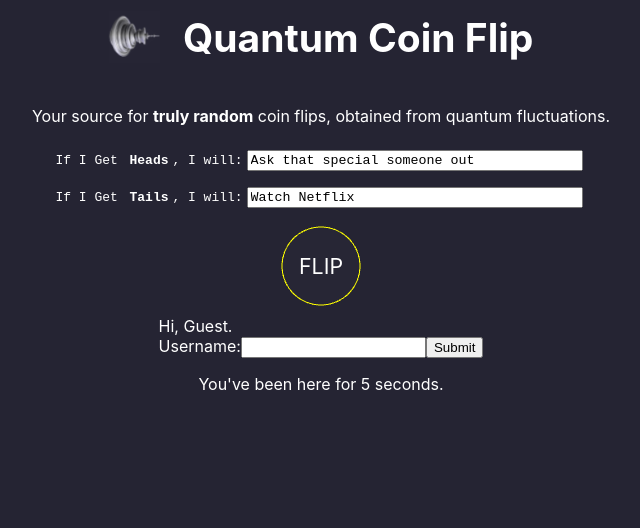
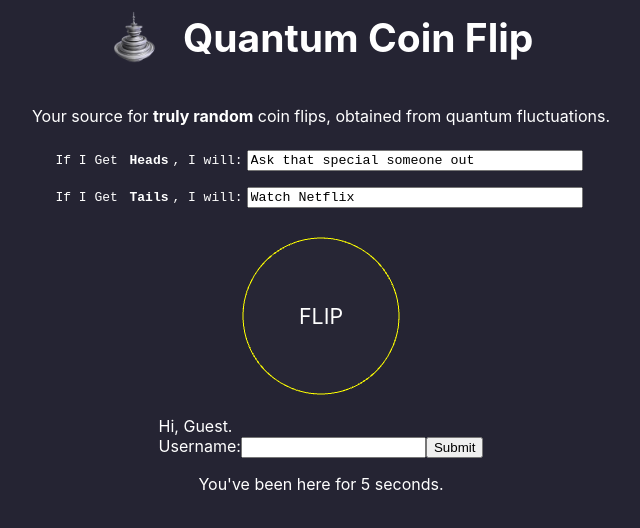
Before and after one commit to nathanielwarner/quantum-random, a React (Create React App) app in the folder frontend/: page / in a window 1280 px wide. Shown: the top 528 px of the page, without its empty margins (319-959 px from the left). Built offline with nearby package versions, Linux system fonts and the light colour scheme.

Commit message:
Fix hidpi blurriness

```diff
--- a/frontend/src/App.css
+++ b/frontend/src/App.css
@@ -9,12 +9,6 @@
 .App-logo {
   height: 2em;
   pointer-events: none;
-}
-
-@media (prefers-reduced-motion: no-preference) {
-  .App-logo {
-    animation: App-logo-spin infinite 20s linear;
-  }
 }
 
 .App-header {
--- a/frontend/src/Coin.js
+++ b/frontend/src/Coin.js
@@ -10,7 +10,9 @@ class Coin extends React.Component {
     var renderer = new THREE.WebGLRenderer({alpha: true, antialias: true, canvas: this.canvas});
     renderer.setPixelRatio(window.devicePixelRatio);
 
-    //renderer.setSize(600, 600);
+    const WIDTH = 200;
+    const HEIGHT = 200;
+    renderer.setSize(WIDTH, HEIGHT);
     this.mount.appendChild(renderer.domElement);
 
     var ambientLight = new THREE.AmbientLight(0xffffff, 0.25);
@@ -20,14 +22,14 @@ class Coin extends React.Component {
     dirLight.position.set(0, 0, 1).normalize();
     scene.add(dirLight);
 
-    var geometry = new THREE.CylinderGeometry(1.8, 1.8, 0.1, 100, 1, false);
+    var geometry = new THREE.CylinderGeometry(1.8, 1.8, 0.1, 500, 1, false);
     var material = new THREE.MeshStandardMaterial({color: 0x252433});
     var cylinder = new THREE.Mesh(geometry, material);
     cylinder.position.set(0, 0, 0);
     scene.add(cylinder);
 
     var edges = new THREE.EdgesGeometry(cylinder.geometry);
-    var lines = new THREE.LineSegments(edges, new THREE.LineBasicMaterial({color: "yellow"}));
+    var lines = new THREE.LineSegments(edges, new THREE.LineBasicMaterial({color: "yellow", linewidth: 2}));
     scene.add(lines);
 
     camera.position.z = 5;
@@ -37,10 +39,8 @@ class Coin extends React.Component {
     var pendingClick = false;
 
     var onMouseClick = (event) => {
-      console.log(event);
-      mouse.x = (event.offsetX / this.canvas.width) * 2 - 1;
-      mouse.y = - (event.offsetY / this.canvas.height) * 2 + 1;
-      console.log(mouse);
+      mouse.x = (event.offsetX / WIDTH) * 2 - 1;
+      mouse.y = - (event.offsetY / HEIGHT) * 2 + 1;
       pendingClick = true;
     }
 
@@ -89,7 +89,7 @@ class Coin extends React.Component {
       <div className="CoinStatusDisplay">
         {text}
       </div>
-      <canvas width="100" height="100" ref={ref => {this.canvas = ref}}/>
+      <canvas ref={ref => {this.canvas = ref}}/>
     </div>);
   }
 }
```
